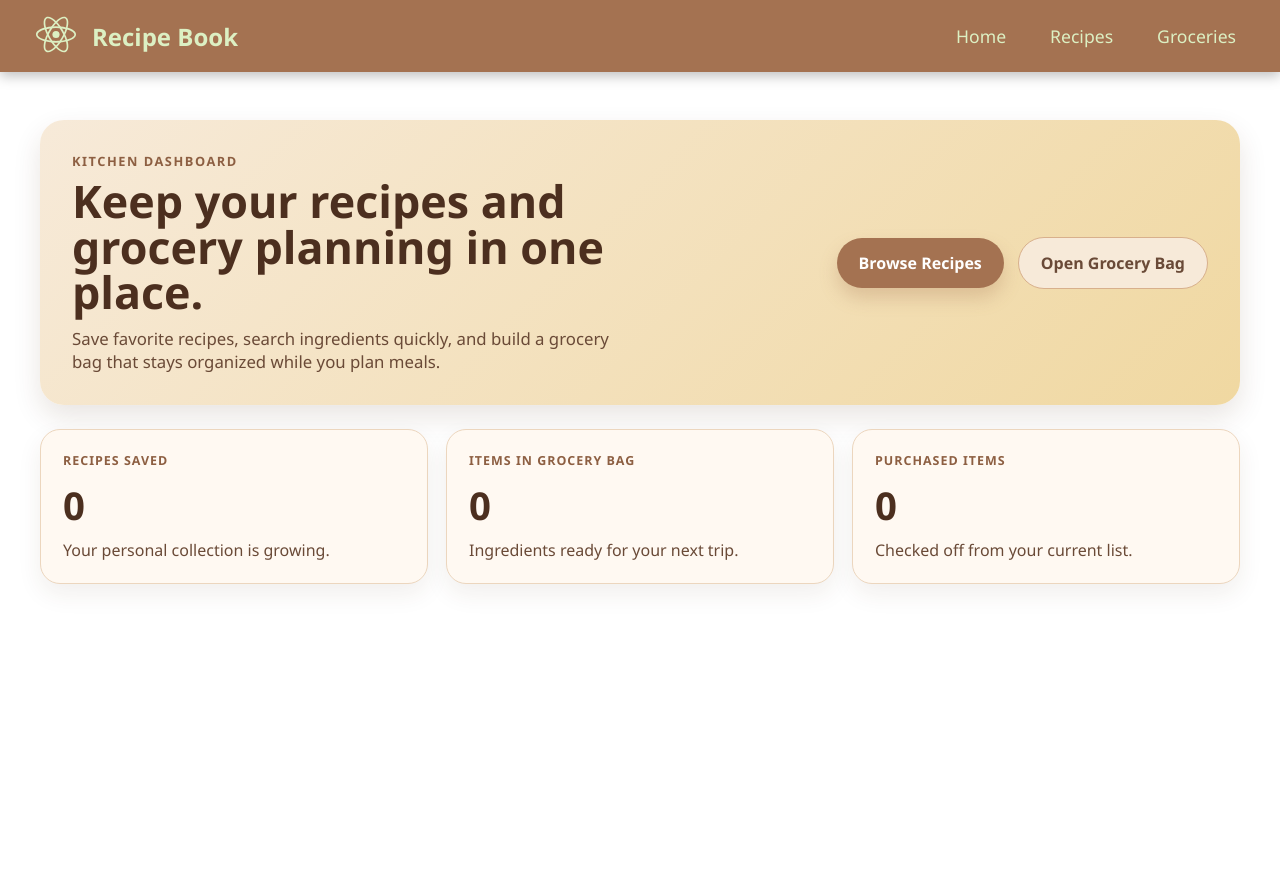
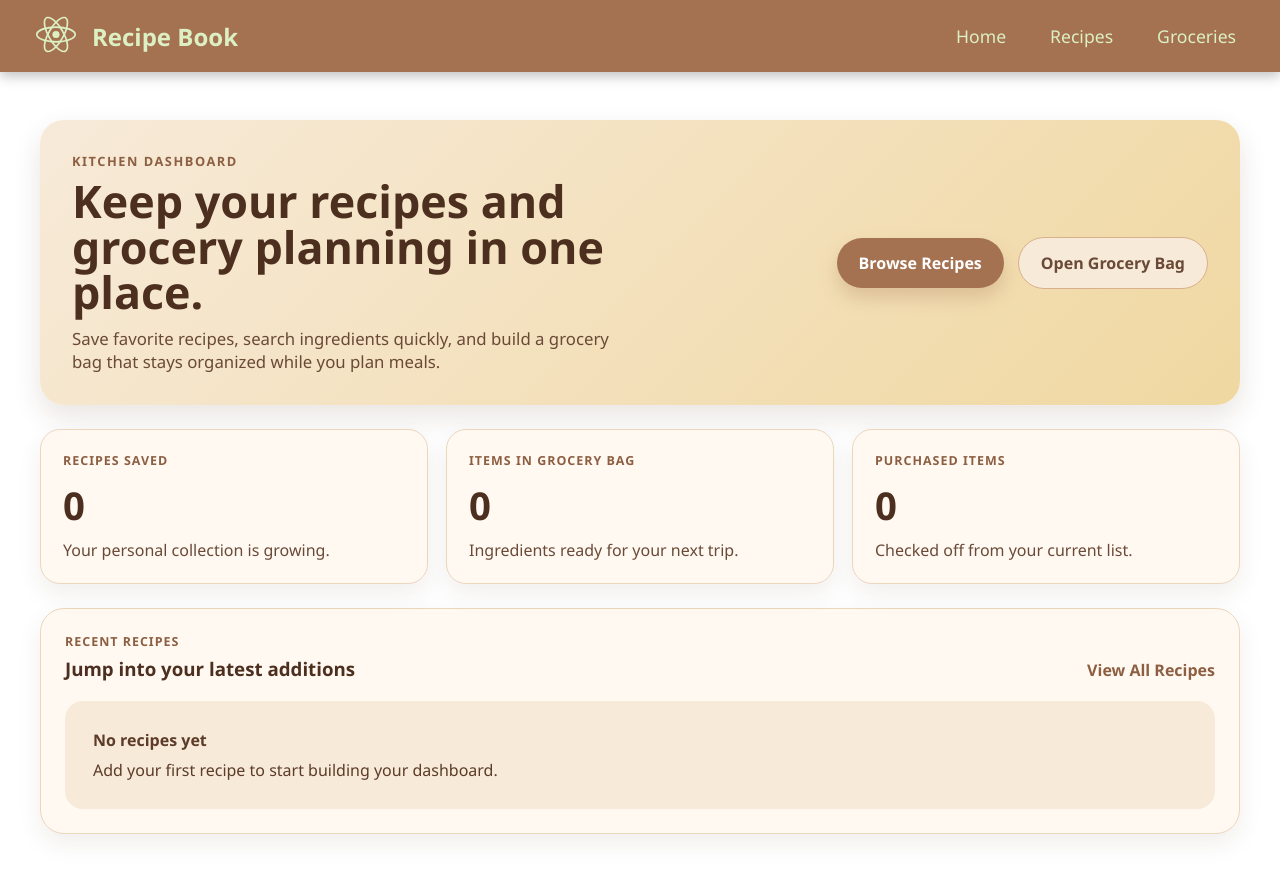
Before and after one commit to jerichomc/RecipeBook, a React (Vite) app in the folder recipe-book/: page / in a window 1280 px wide. Shown: the top 876 px of the page. Before the commit the page ends 800 px from the top, so only its background shows below. Built offline with nearby package versions, Linux system fonts and the light colour scheme.

Commit message:
added recent recipe cards

```diff
--- a/recipe-book/src/index.css
+++ b/recipe-book/src/index.css
@@ -709,6 +709,66 @@
   color: #6a4a37;
 }
 
+.dashboard-preview-panel {
+  margin-top: 24px;
+  background: #fff9f2;
+  border: 1px solid #ecd6be;
+  border-radius: 24px;
+  padding: 24px;
+  box-shadow: 0 10px 24px rgba(74, 47, 31, 0.08);
+}
+
+.dashboard-preview-header {
+  display: flex;
+  justify-content: space-between;
+  align-items: end;
+  gap: 16px;
+  flex-wrap: wrap;
+  margin-bottom: 20px;
+}
+
+.dashboard-preview-header h3 {
+  margin: 0;
+  color: #4c2f1f;
+}
+
+.dashboard-inline-link {
+  color: #8d5f42;
+  font-weight: 700;
+  text-decoration: none;
+}
+
+.dashboard-inline-link:hover {
+  color: #6f4a33;
+}
+
+.dashboard-preview-grid {
+  display: grid;
+  grid-template-columns: repeat(auto-fit, minmax(220px, 1fr));
+  gap: 16px;
+}
+
+.dashboard-preview-card {
+  background: #f7ead9;
+  border-radius: 18px;
+  padding: 18px;
+  border: 1px solid rgba(141, 95, 66, 0.15);
+}
+
+.dashboard-preview-card h4 {
+  margin: 0 0 10px;
+  color: #4c2f1f;
+}
+
+.dashboard-preview-card p {
+  margin: 0 0 6px;
+  color: #6a4a37;
+}
+
+.dashboard-preview-card p:last-child {
+  margin-bottom: 0;
+}
+
 
 
 @media (max-width: 768px) {
--- a/recipe-book/src/pages/App.jsx
+++ b/recipe-book/src/pages/App.jsx
@@ -11,6 +11,8 @@ function App() {
   const purchasedCount = Object.values(groceryList).filter(
     (item) => item.checked,
   ).length;
+
+  const recentRecipes = [...recipes].slice(-3).reverse(); // Get the 3 most recently added recipes
 
   return (
     <div className="App">
@@ -43,20 +45,60 @@ function App() {
           <article className="dashboard-stat-card">
             <p className="dashboard-stat-label">Recipes Saved</p>
             <h2>{recipeCount}</h2>
-            <p className="dashboard-stat-help">Your personal collection is growing.</p>
+            <p className="dashboard-stat-help">
+              Your personal collection is growing.
+            </p>
           </article>
 
           <article className="dashboard-stat-card">
             <p className="dashboard-stat-label">Items In Grocery Bag</p>
             <h2>{groceryItemCount}</h2>
-            <p className="dashboard-stat-help">Ingredients ready for your next trip.</p>
+            <p className="dashboard-stat-help">
+              Ingredients ready for your next trip.
+            </p>
           </article>
 
           <article className="dashboard-stat-card">
             <p className="dashboard-stat-label">Purchased Items</p>
             <h2>{purchasedCount}</h2>
-            <p className="dashboard-stat-help">Checked off from your current list.</p>
+            <p className="dashboard-stat-help">
+              Checked off from your current list.
+            </p>
           </article>
+        </section>
+        <section className="dashboard-preview-panel">
+          <div className="dashboard-preview-header">
+            <div>
+              <p className="recipes-kicker">Recent Recipes</p>
+              <h3>Jump into your latest additions</h3>
+            </div>
+            <Link to="/recipes" className="dashboard-inline-link">
+              View All Recipes
+            </Link>
+          </div>
+
+          {recentRecipes.length > 0 ? (
+            <div className="dashboard-preview-grid">
+              {recentRecipes.map((recipe) => (
+                <article key={recipe.id} className="dashboard-preview-card">
+                  <h4>{recipe.recipeName}</h4>
+                  <p>
+                    {recipe.ingredients.length} ingredient
+                    {recipe.ingredients.length !== 1 ? "s" : ""}
+                  </p>
+                  <p>
+                    {recipe.instructions.length} step
+                    {recipe.instructions.length !== 1 ? "s" : ""}
+                  </p>
+                </article>
+              ))}
+            </div>
+          ) : (
+            <div className="recipes-empty-state">
+              <h4>No recipes yet</h4>
+              <p>Add your first recipe to start building your dashboard.</p>
+            </div>
+          )}
         </section>
       </main>
     </div>
```
